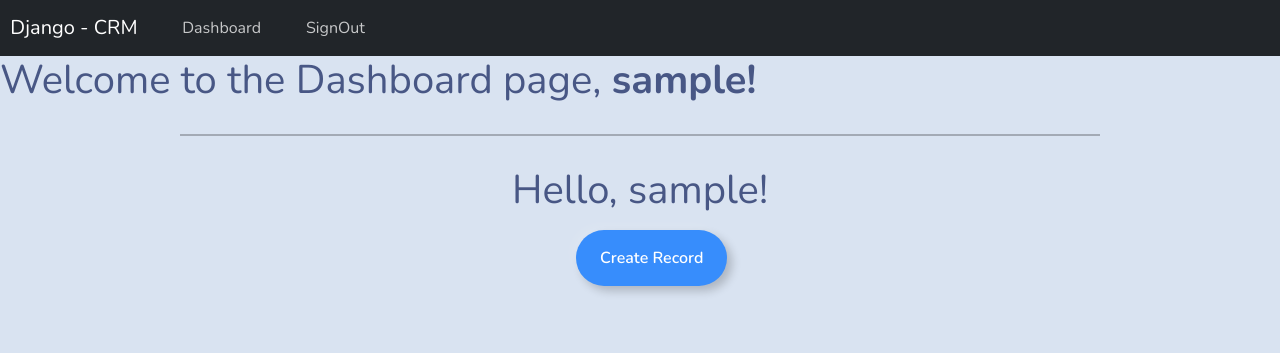
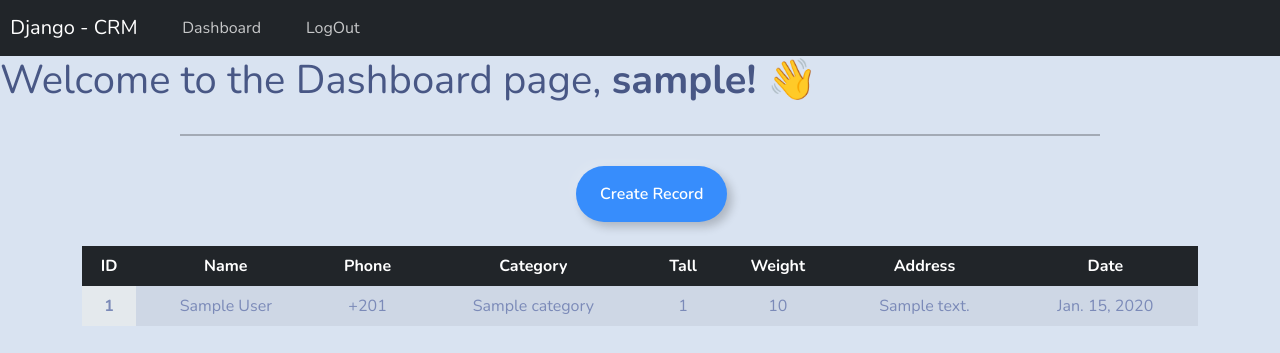
Before and after one commit to mostafa3ttar/Django-Build-CRM, a Django app: page /dashboard/ in a window 1280 px wide. Shown: the top 353 px of the page. Run offline with Django 5.2, Linux system fonts and the light colour scheme; a user stored in the database is signed in; tables that the repository leaves empty hold one stand-in row (values such as "Sample post").

Commit message:
feat: display customer records on the dashboard

```diff
--- a/templates/parts/navbar.html
+++ b/templates/parts/navbar.html
@@ -16,7 +16,7 @@
             </li>
             &nbsp; &nbsp; &nbsp;
             <li class="nav-item">
-                <a class="nav-link" href="{% url 'users:logout' %}">SignOut &nbsp; <i class="fa fa-sign-out" aria-hidden="true"></i> </a>
+                <a class="nav-link" href="{% url 'users:logout' %}">LogOut &nbsp; <i class="fa fa-sign-out" aria-hidden="true"></i> </a>
             </li>
             {% else %}
                         <li class="nav-item">
@@ -24,7 +24,7 @@
             </li>
             &nbsp; &nbsp; &nbsp;
             <li class="nav-item">
-                <a class="nav-link" href="{% url 'users:login' %}">Login &nbsp; <i class="fa fa-sign-out" aria-hidden="true"></i> </a>
+                <a class="nav-link" href="{% url 'users:login' %}">LogIn &nbsp; <i class="fa fa-sign-out" aria-hidden="true"></i> </a>
             </li>
             {% endif %}
             &nbsp; &nbsp; &nbsp;
--- a/templates/web/dashboard.html
+++ b/templates/web/dashboard.html
@@ -1,14 +1,14 @@
 {% extends "base.html" %}
 
 {% block content %}
-<h1>Welcome to the Dashboard page, <b>{{user.username}}!</b></h1>
+{% if user.is_authenticated %}
+<h1>Welcome to the Dashboard page, <b>{{user.username}}! 👋</b></h1>
 <hr style="border: 1px solid black; margin: 30px 180px;">
-
-{% if user.is_authenticated %}
-<h1 class="my-3 text-center">Hello, {{ user.username }}!</h1>
 {% else %}
 <h1>Welcome guest!</h1>
 {% endif %}
+
+<!-- <h1 class="my-3 text-center">Hello, {{ user.username }}!</h1> -->
 
 <!-- <a href="{% url 'users:logout' %}" class="btn btn-outline-danger"
     style="margin-left: 47%; margin-right: 47%;">Logout</a> -->
@@ -16,4 +16,35 @@
 <a class="btn btn-outline-primary" style="margin-left: 45%; margin-right: auto;"
     href="{% url 'webapp:create-record' %}">Create Record</a>
 
+<div class="container text-center my-4">
+    <table class="table table-striped">
+        <thead class="table-dark">
+            <tr>
+                <th class="" scope="col">ID</th>
+                <th scope="col">Name</th>
+                <th scope="col">Phone</th>
+                <th scope="col">Category</th>
+                <th scope="col">Tall</th>
+                <th scope="col">Weight</th>
+                <th scope="col">Address</th>
+                <th scope="col">Date</th>
+            </tr>
+        </thead>
+        <tbody>
+            {% for record in record %}
+            <tr>
+                <th class="bg-light" scope="row">{{record.id}}</th>
+                <td>{{ record.first_name }} {{ record.last_name }}</td>
+                <td>+20{{record.phone}}</td>
+                <td>{{record.category}}</td>
+                <td>{{record.tall}}</td>
+                <td>{{record.weight}}</td>
+                <td>{{record.address}}</td>
+                <td>{{record.created_at}}</td>
+            </tr>
+        </tbody>
+        {% endfor %}
+    </table>
+</div>
+
 {% endblock content %}
--- a/webapp/models.py
+++ b/webapp/models.py
@@ -15,8 +15,8 @@ class Category (models.Model):
 class Record(models.Model):
     first_name = models.CharField(max_length=50)
     last_name = models.CharField(max_length=50)
+    phone = models.IntegerField()
     category = models.ForeignKey(Category, on_delete=models.CASCADE)
-    phone = models.IntegerField()
     tall = models.IntegerField()
     weight = models.IntegerField()
     address = models.CharField(max_length=500)
@@ -24,3 +24,6 @@ class Record(models.Model):
 
     def __str__(self):
         return self.first_name +" "+ self.last_name
+
+    class Meta:
+        ordering = ['-id']
--- a/webapp/views.py
+++ b/webapp/views.py
@@ -1,6 +1,8 @@
 from django.shortcuts import render, redirect
 from django.contrib.auth.decorators import login_required
 from .form import *
+from django.contrib import messages
+from .models import Record
 
 
 # Create your views here.
@@ -11,7 +13,8 @@ def home(request):
 
 @login_required(login_url='users:login')
 def dashboard(request):
-    context = {'dashboard':dashboard}
+    record = Record.objects.all()
+    context = {'record':record}
     return render(request, 'web/dashboard.html', context)
 
 @login_required(login_url='users:login')
@@ -21,6 +24,7 @@ def create_record(request):
         form = CreateRecordForm(request.POST)
         if form.is_valid():
             form.save()
+            messages.success(request, "Post Created Successfully!")
             return redirect('webapp:dashboard')
     else:
         form = CreateRecordForm()
```
Also changed, not shown: templates/parts/_messages.html (added, +21 -0 lines).
